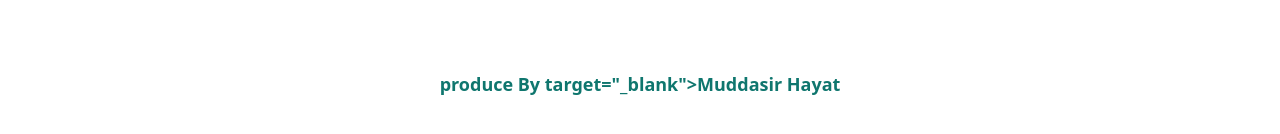
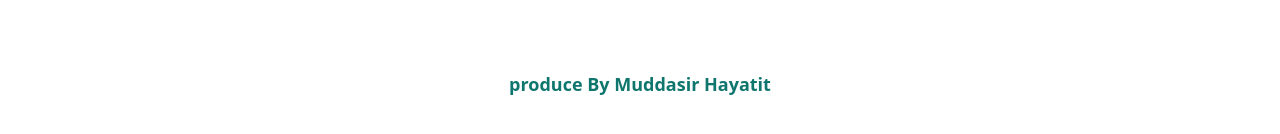
Before and after one commit to muddasirhayat/noon-web-clone-assignment-smit-, a plain HTML site: page index.html in a window 1280 px wide. Shown: the part 7969-8103 px from the top of the page. Drawn offline with Linux system fonts and the light colour scheme; files whose address does not match are found by name.

Commit message:
noon web clone smit

```diff
--- a/index.html
+++ b/index.html
@@ -706,7 +706,7 @@
         </div>
 
         <div>
-            <h2 class="font-bold text-lg text-center mb-20 text-teal-700">produce By <span class="text-green-700"> </span>target="_blank">Muddasir Hayat</a></span></h2>
+            <h2 class="font-bold text-lg text-center mb-20 text-teal-700">produce By <span class="text-green-700"> </span>  Muddasir Hayatit</span></h2>
 
         <!-- footer end -->
 
```
